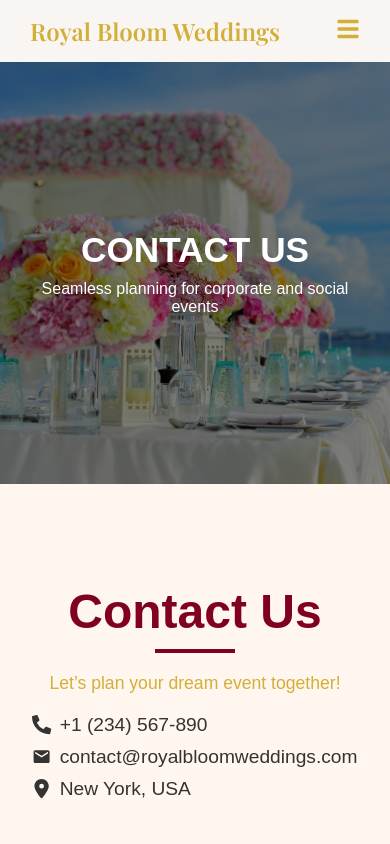
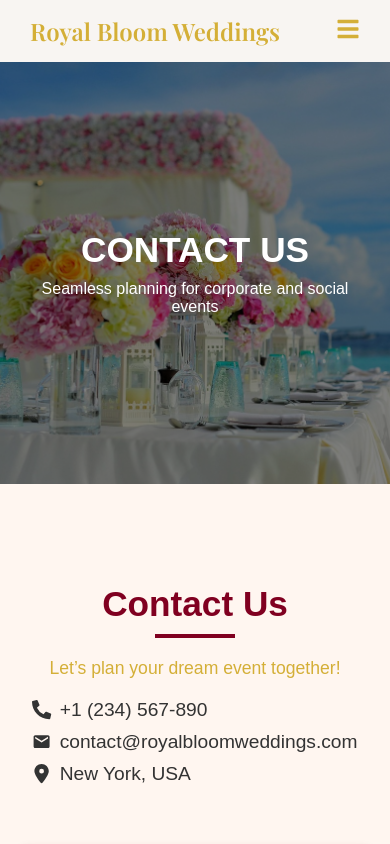
Before and after one commit to Dishajain89/royal-bloom-weddings, a Next.js app: page /contactUs in a window 390 px wide. Shown: the top 844 px of the page. Built offline with nearby package versions, Linux system fonts and the light colour scheme.

Commit message:
minor fixes

```diff
--- a/components/contactSection/style.module.scss
+++ b/components/contactSection/style.module.scss
@@ -141,6 +141,10 @@ background-color: $secondary-background;
 
     .contactDetails {
       margin-bottom: 30px;
+
+      h2{
+        font-size: 2.2rem;
+      }
       ul{
         li{
           font-size: 1.2rem;
```
